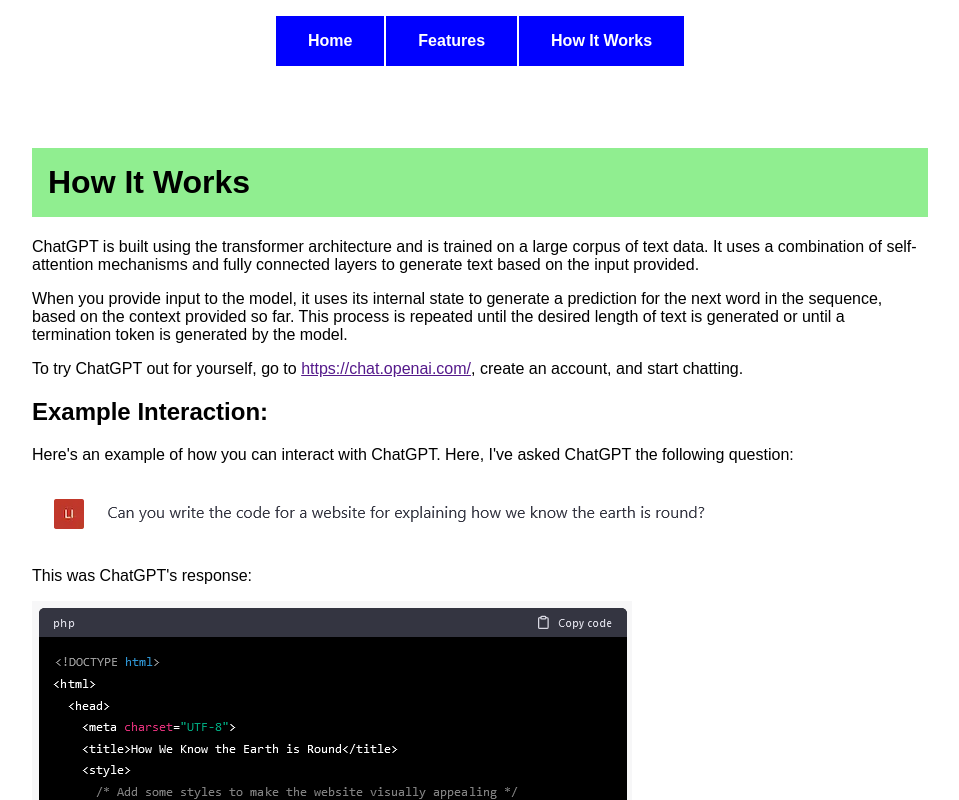
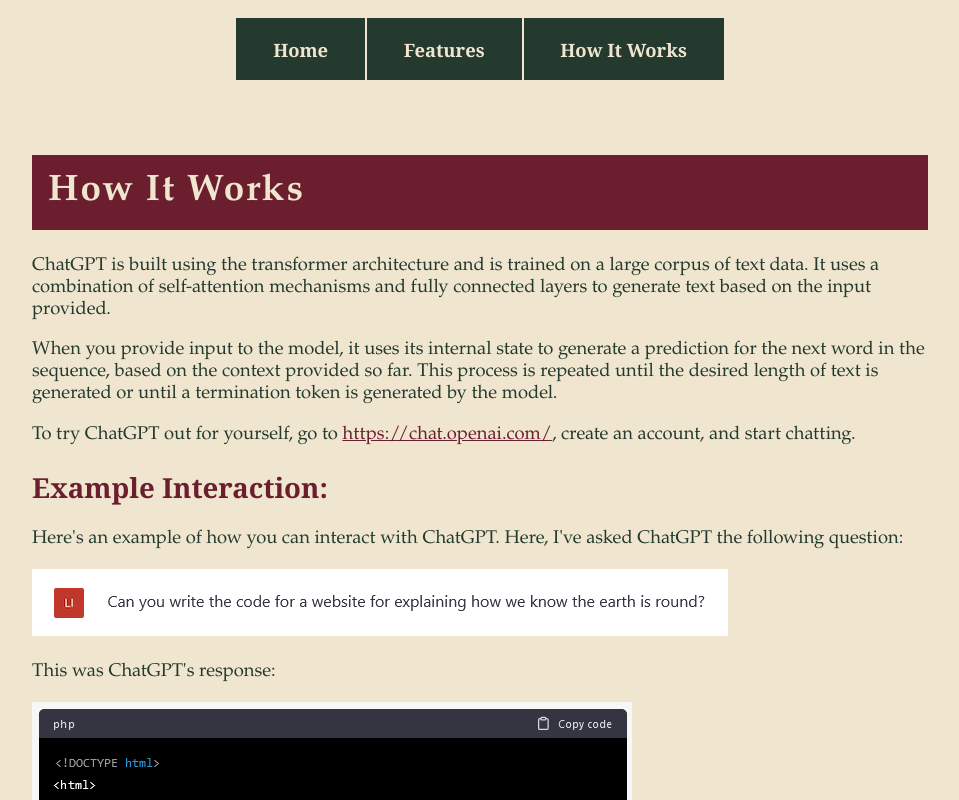
Before and after one commit to breannataylor/miniassignment_008, a plain HTML site: page chatgpt/how-it-works.html in a window 1280 px wide. Shown: the top 800 px of the page, without its empty margins (160-1119 px from the left). Drawn offline with Linux system fonts and the light colour scheme; files whose address does not match are found by name.

Commit message:
css updated

```diff
--- a/chatgpt/how-it-works.html
+++ b/chatgpt/how-it-works.html
@@ -11,7 +11,7 @@
     <header>
       <nav id="nav_menu">
         <ul>
-          <li><a href="index.html">Home</a></li>
+          <li><a href="chatgpt.html">Home</a></li>
           <li><a href="features.html">Features</a></li>
           <li><a href="how-it-works.html" class="lastitem">How It Works</a></li>
         </ul>
--- a/chatgpt/style.css
+++ b/chatgpt/style.css
@@ -13,17 +13,47 @@ Play with the browser width. What does this do?
   When the browser size changes, the ul flex items wrap to the next line
 */
 
+:root {
+    /* Colors */
+    --color-green: #243a2e;        /* text, nav bar */
+    --color-burgundy: #6b1f2e;     /* title banner, active link */
+    --color-parchment: #f0e6d0;    /* page background, light text */
+
+    /* Fonts */
+    --font-body: Garamond, 'Baskerville Old Face', Baskerville, 'Times New Roman', serif;
+    --font-h1: 'Palatino Linotype', 'Book Antiqua', Palatino, serif;
+    --font-h2: Georgia, 'Times New Roman', serif;
+}
+
+html {
+  background-color: var(--color-parchment);
+}
+
 body {
-  font-family: Arial, sans-serif;
+  font-family: var(--font-body);
+  font-size: 1.15rem;
+  color: var(--color-green);
   width: 70%;
   margin: auto;
 }
 
 h1 {
-  background-color: lightgreen;
+  font-family: var(--font-h1);
+  background-color: var(--color-burgundy);
+  color: var(--color-parchment);
   margin-top: 1em;
   padding: 1rem;
   clear: left;
+  letter-spacing: 0.05em;
+}
+
+h2 {
+  font-family: var(--font-h2);
+  color: var(--color-burgundy);
+}
+
+a {
+  color: var(--color-burgundy);
 }
 
 #nav_menu ul {
@@ -44,16 +74,17 @@ h1 {
   /* width: 250px; */
   padding: 1em 2em;
   text-decoration: none;
-  background-color: blue;
-  color: white;
+  background-color: var(--color-green);
+  color: var(--color-parchment);
+  font-family: var(--font-h2);
   font-weight: bold;
-  border-right: 2px solid white;
+  border-right: 2px solid var(--color-parchment);
 }
 #nav_menu ul li a.lastitem {
   border-right: none;
 }
 #nav_menu ul li a.current {
-  color: yellow;
+  background-color: var(--color-burgundy);
 }
 
 ul.square{
--- a/mars/style.css
+++ b/mars/style.css
@@ -3,28 +3,41 @@ Start with “Ch 10 Exercise Code.zip” in Mod 7
 Check out the hover effect! The CSS to implement this is in Ch 15, which we won't have time for in this class, but you're welcome to read ahead and possibly use it on your websites!)
 Goal: Implement a grid layout to make the website look like the picture to the right.
 You can use any grid strategies you learned in the book!
-
 */
 
+:root {
+    --color-primary: #b760ee;              /* (card headings) */
+    --color-light: rgb(220, 201, 239);     /* (page title) */
+    --color-dark: #612084;                 /* (body text, shadows) */
+
+    /* Separate fonts for each heading level */
+    --font-body: 'Segoe UI', Tahoma, Geneva, Verdana, sans-serif;
+    --font-h1: 'Trebuchet MS', 'Lucida Sans Unicode', 'Lucida Grande', sans-serif;
+    --font-h2: Georgia, 'Times New Roman', serif;
+}
+
 body {
-    font-family: 'Segoe UI', Tahoma, Geneva, Verdana, sans-serif;
+    font-family: var(--font-body);
     background: url(img/space-background.jpg);
-    color: #333;
+    color: var(--color-dark);
     margin: 0;
     padding: 20px;
 }
 
+
 h1 {
-    color: rgb(248, 231, 255);
-    text-shadow: 2px 2px #333;
+    font-family: var(--font-h1);
+    color: var(--color-light);
+    text-shadow: 2px 2px var(--color-dark);
+    text-align: center;
+    background-color: #1c0328;
 }
 
 .grid-container {
     display: grid;
     /* Makes two equal width columns */
     grid-template-columns: repeat(2, 1fr);
-    /* Spacing between cards */
-    gap: 25px;
+    gap: 25px; /* Spacing between cards */
     padding: 20px;
 }
 
@@ -41,7 +54,8 @@ h1 {
 }
 
 .grid-item h2 {
-    color: #9d4ad1;
+    font-family: var(--font-h2);
+    color: var(--color-primary);
     margin-top: 0;
 }
 
```
Also changed, not shown: chatgpt/chatgpt.html (renamed from chatgpt/index.html, +1 -1 lines), chatgpt/features.html (+1 -1 lines), index.html (added, +18 -0 lines), chatgpt/imgs/chatgpt-question.png (added), chatgpt/imgs/chatgpt-response.png (added).
